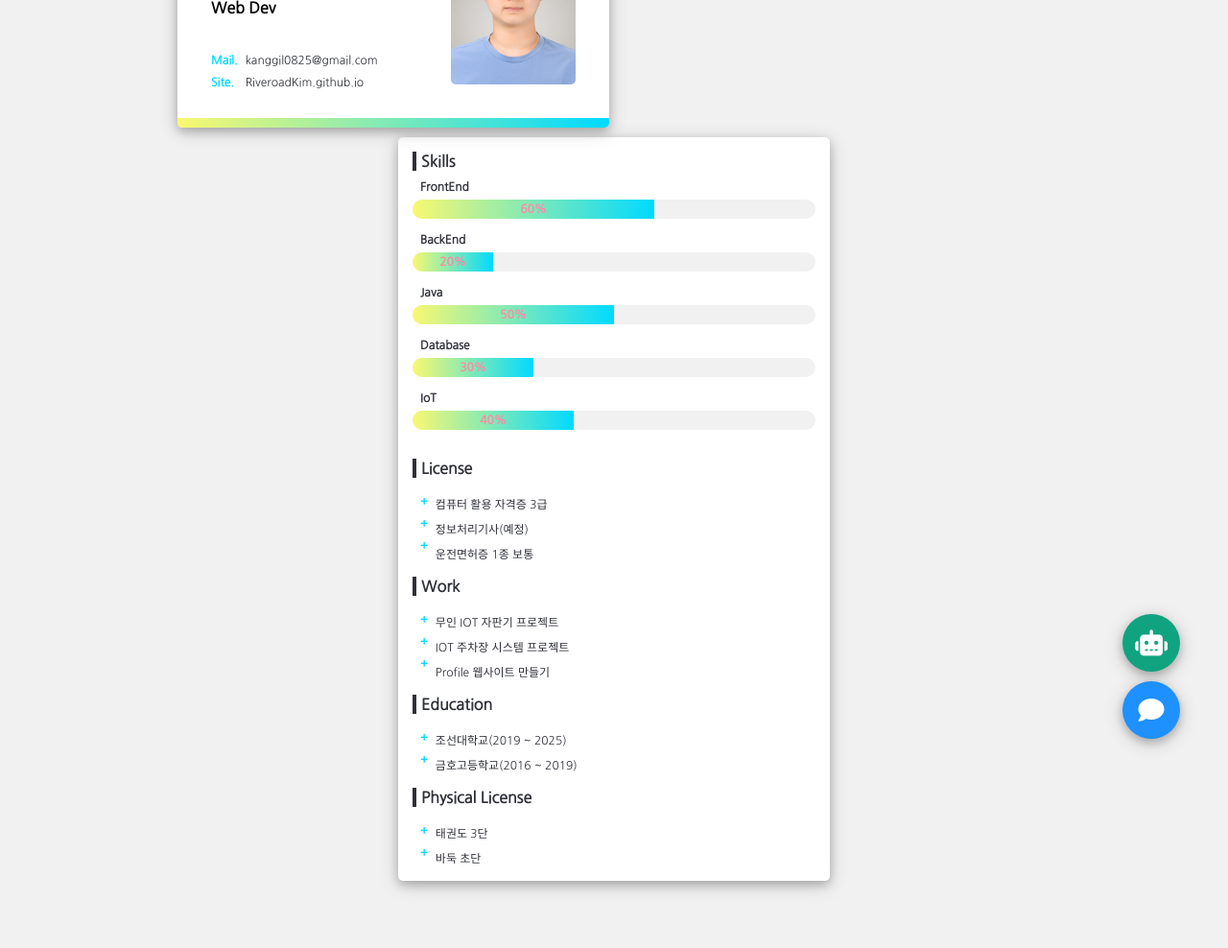
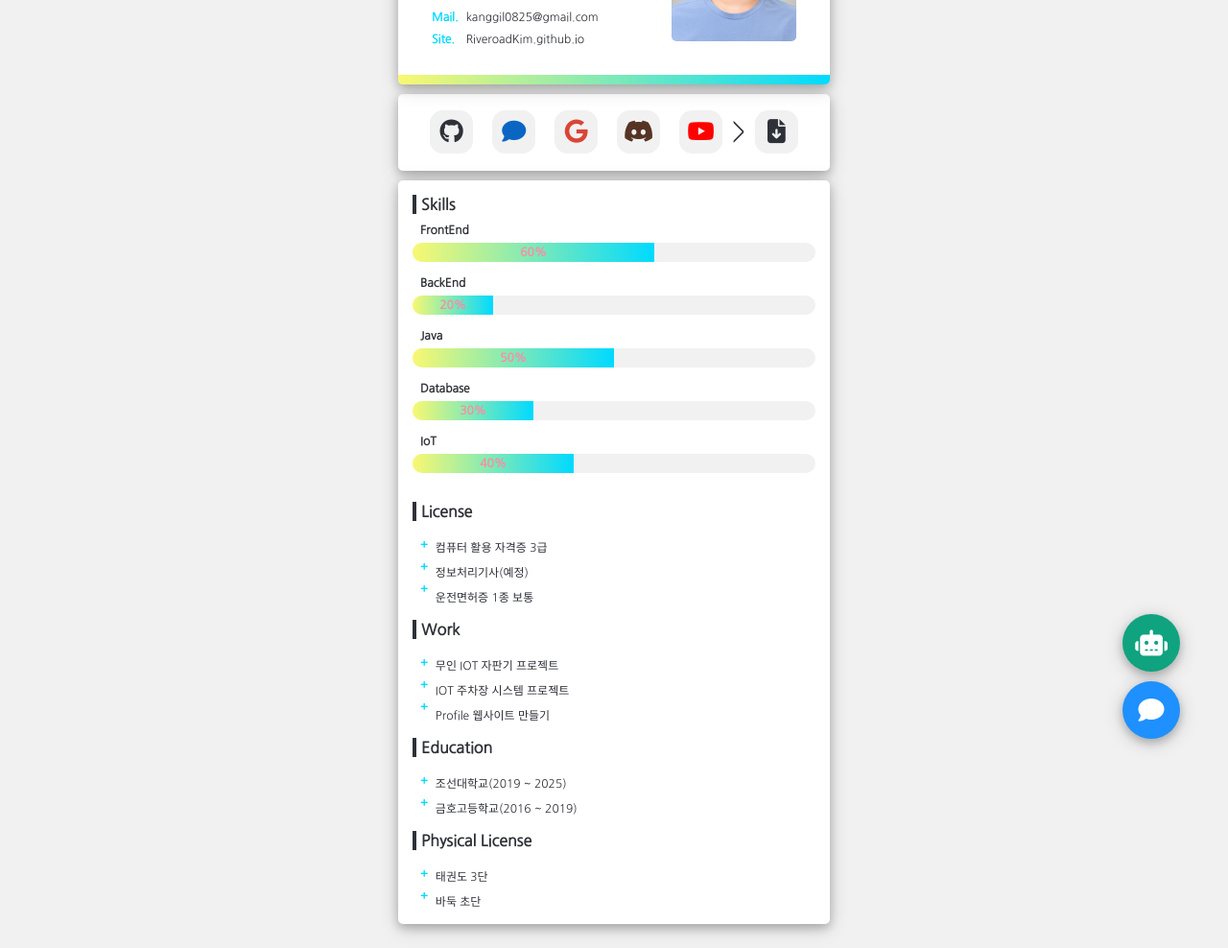
Before and after one commit to RiveroadKim/fastapi_mysite_card, a FastAPI app: page / in a window 1280 px wide. Shown: the whole page at 96% size. Before the commit the page ends 929 px from the top, so only its background shows below. Run offline with FastAPI, Linux system fonts and the light colour scheme; some libraries are stand-ins or nearby versions.

Commit message:
AWS connect

```diff
--- a/static/css/design.css
+++ b/static/css/design.css
@@ -1,15 +1,18 @@
 body {
+    display: flex;
+    flex-direction: column;
     align-items: center;
     height: 100vh;
+    margin: 0;
 }
 .wrap {
     max-width: 120rem;
     display: flex;
+    flex-direction: column;
     justify-content: center;
     box-sizing: border-box;
     padding: 2.5rem 1rem;
     gap: 1rem;
-    flex-flow: row wrap;
     align-content: flex-start;
 }
 .common_box {
@@ -93,6 +96,10 @@ body {
 .sns_btn:nth-child(5) {color: #ff0000;}
 .sns_btn:nth-child(6) {color: #2F3138;}
 
+.sns_box {
+    font-size: 2.5rem;
+    line-height: 4.5rem;
+}
 .sns_box {
     width: 45rem;
     height: 8rem;
```
Also changed, not shown: README.md, 1 other file.
